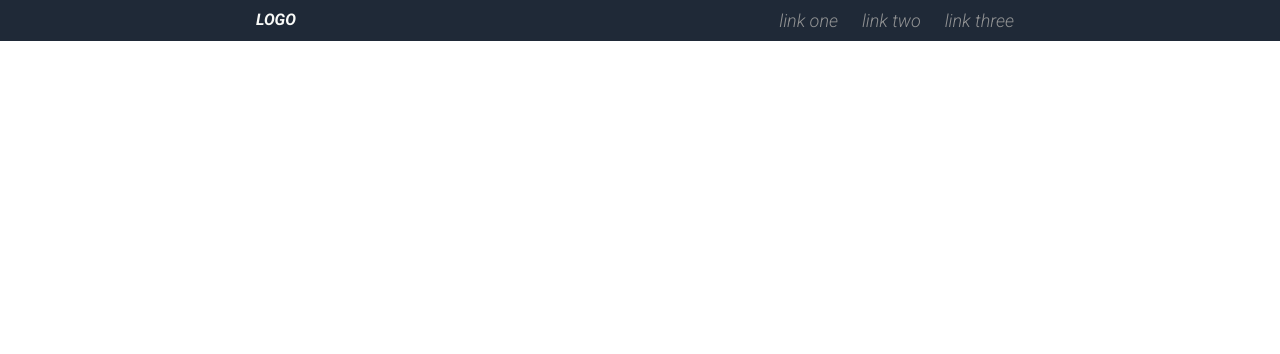
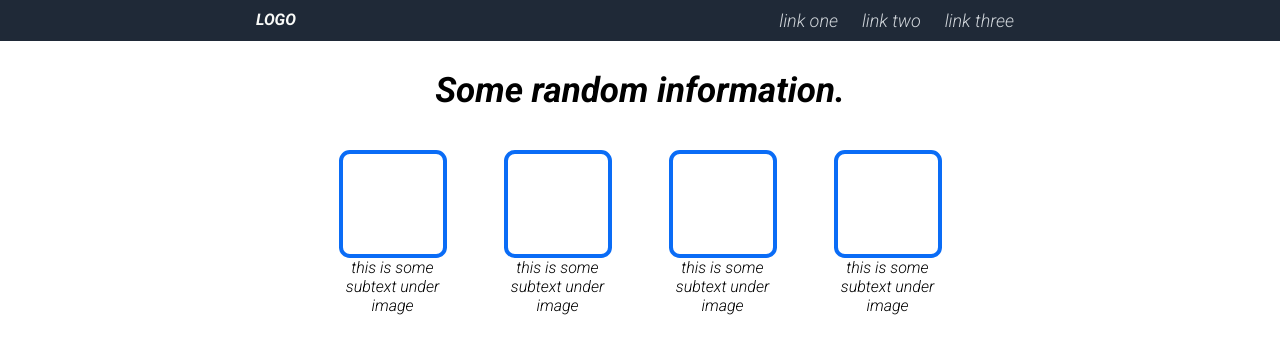
Before and after one commit to Kyrylski/landing-page-exercise, a plain HTML site: page index.html in a window 1280 px wide. Drawn offline with Linux system fonts and the light colour scheme.

Commit message:
create  information  with pictures section

```diff
--- a/index.html
+++ b/index.html
@@ -18,18 +18,36 @@
         <a href="">link two</a>
         <a href="">link three</a>
     </div>
-
 </header>
 
-    <!-- <section class="hero-text" >
-        <h1>THIS WEBSITE IS AWESOME</h1>
+<section class="images-info">
+<h2>Some random information.</h2>
 
-        <div class="hero-text-container">
-        <p class="hero-p">Lorem ipsum dolor sit amet consectetur adipisicing elit.
-             Vel esse sint excepturi similique cumque laudantium nemo velit quo ullam eligendi, nisi culpa sapiente, nobis eveniet id, veniam rem amet tempore!</p>
+<div class="boxes">
+<div class="column">
+<div class="box"></div>
+<div class="column-text">this is some subtext under image</div>
+</div>
+
+<div class="column">
+    <div class="box"></div>
+    <div class="column-text">this is some subtext under image</div>
+    </div>
+
+    <div class="column">
+        <div class="box"></div>
+        <div class="column-text">this is some subtext under image</div>
+        </div>
+
+        <div class="column">
+            <div class="box"></div>
+            <div class="column-text">this is some subtext under image</div>
             </div>
-             <img src="" alt="">
-    </section> -->
+
+</div>
+</section>
+
+
 
 </body>
 </html>
--- a/style.css
+++ b/style.css
@@ -22,6 +22,53 @@ header {
 a {
     text-decoration: none;
     font-size: 18px;
-    color: #919293;
+    color: #d0d5da;
     padding: 10px 10px;
 }
+.boxes {
+    display: flex;
+    flex-direction: column;
+}
+.box {
+    border-radius: 10%;
+    width: 150px;
+    height: 180px;
+    border: solid 4px rgb(10, 108, 246);
+     width: 100px;
+  height: 100px;
+
+}
+
+.column {
+    display: flex;
+    flex-direction: column;
+    justify-content: center;
+    align-items: center;
+    max-width: 100px;
+    padding: 10px 15px;
+}
+
+.images-info {
+display: flex;
+flex-direction: column;
+align-items: center;
+justify-content: center;
+}
+
+
+.boxes {
+    display: flex;
+    flex-direction: row;
+    gap:35px;
+}
+
+
+
+.column-text {
+    overflow-wrap: normal;
+    text-align: center;
+}
+
+h2 {
+    font-size: 35px;
+}
```
